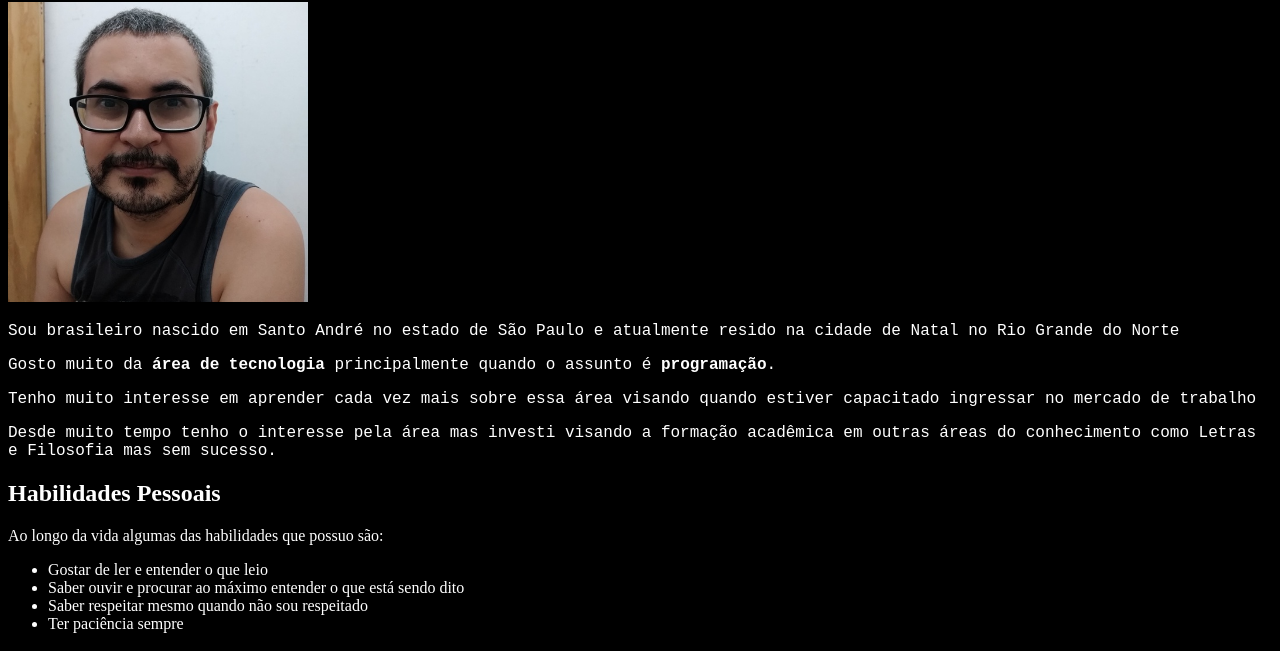
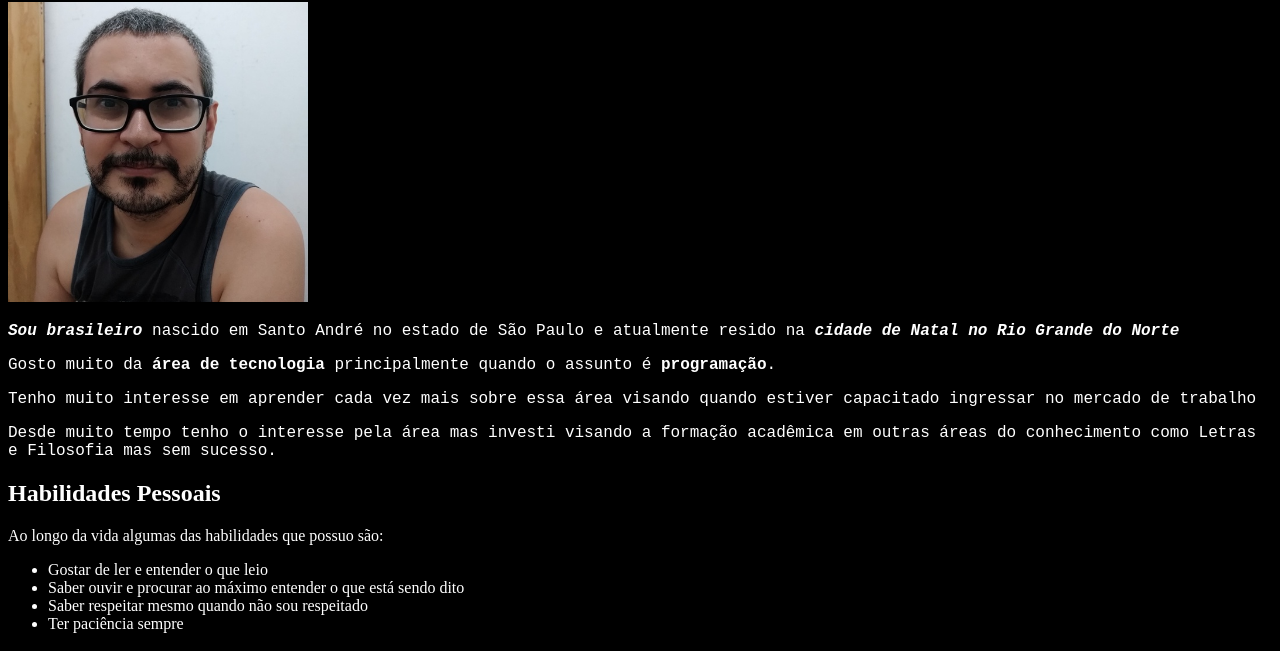
Before and after one commit to elcio-rodrigo/elcio-rodrigo.github.io, a plain HTML site: page index.html in a window 1280 px wide. Shown: the part 149-800 px from the top of the page. Drawn offline with Linux system fonts and the light colour scheme.

Commit message:
Alterando estilo de tag para destacar informações

```diff
--- a/index.html
+++ b/index.html
@@ -15,6 +15,9 @@
         #descricao {
             font-family: 'Courier New', Courier, monospace;
         }
+        #lugar {
+            font-weight: bold;
+        }
     </style>
 </head>
 <body>
@@ -25,7 +28,7 @@
     </ul>
     <h1>ELCIO RODRIGO DE AZEVEDO</h1>
     <img id="foto" src="image.jpeg" alt="Elcio Rodrigo de Azevedo olhando para frente" width="300">
-    <p id="descricao">Sou brasileiro nascido em Santo André no estado de São Paulo e atualmente resido na cidade de Natal no Rio Grande do Norte</p>
+    <p id="descricao"><em id="lugar">Sou brasileiro</em> nascido em Santo André no estado de São Paulo e atualmente resido na <em id="lugar">cidade de Natal no Rio Grande do Norte</em></p>
     <p id="descricao">Gosto muito da <strong>área de tecnologia</strong> principalmente quando o assunto é <strong>programação</strong>.</p>
     <p id="descricao">Tenho muito interesse em aprender cada vez mais sobre essa área visando quando estiver capacitado ingressar no mercado de trabalho</p>
     <p id="descricao">Desde muito tempo tenho o interesse pela área mas investi visando a formação acadêmica em outras áreas do conhecimento como Letras e Filosofia mas sem sucesso.</p>
```
